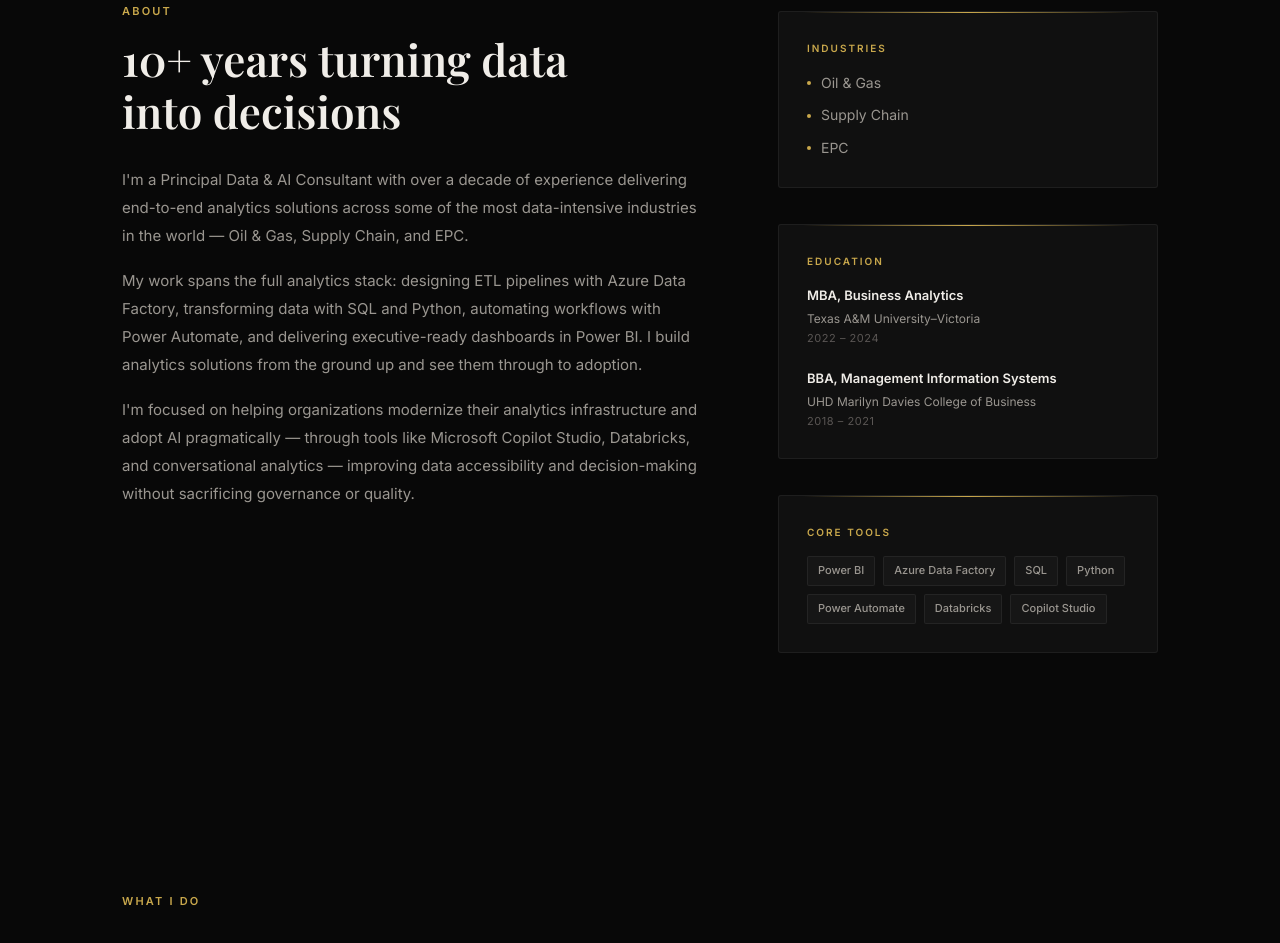
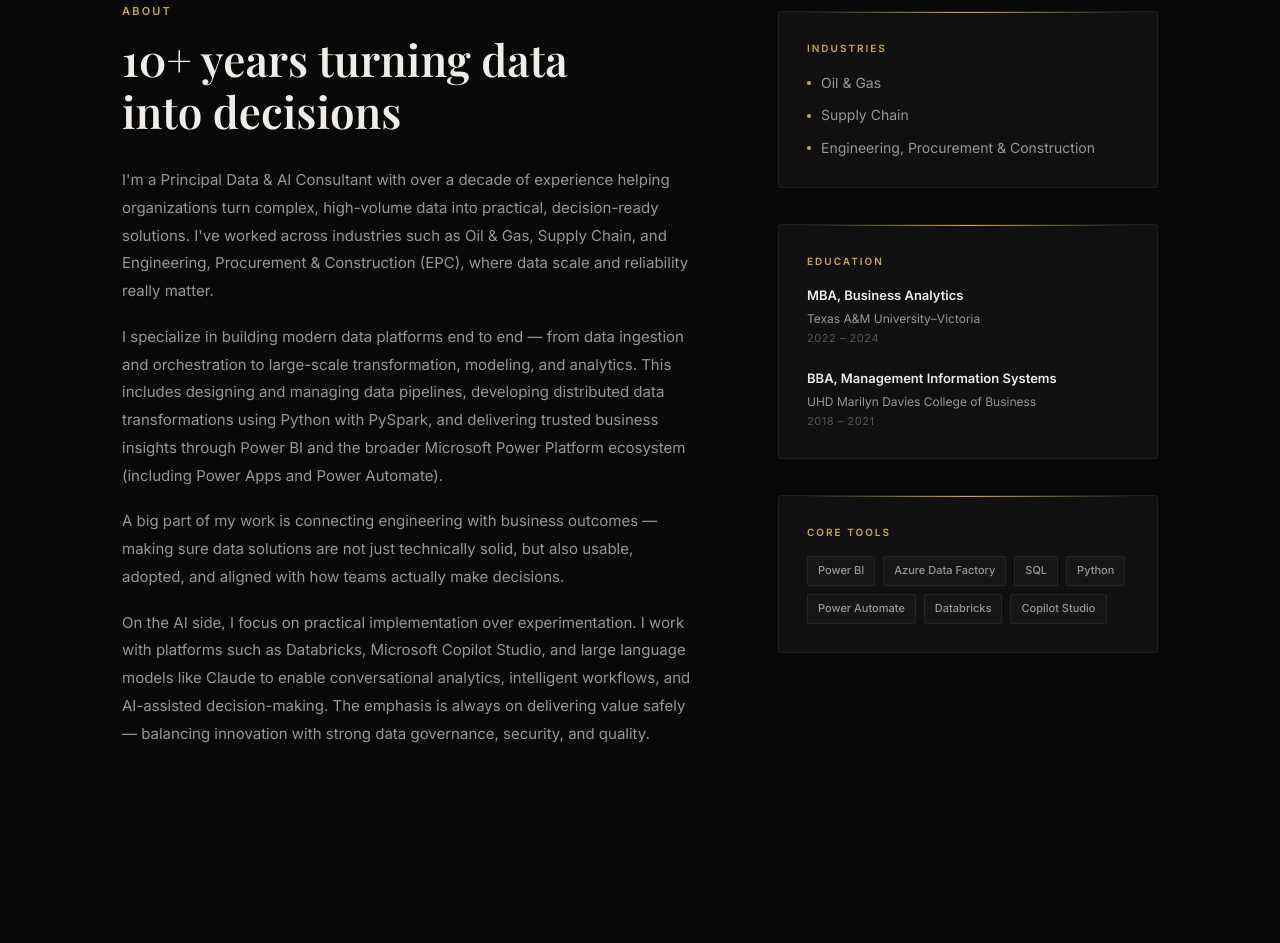
Before and after one commit to MrDataG/MrDataG.github.io, a plain HTML site: page index.html in a window 1280 px wide. Shown: the part 918-1861 px from the top of the page. Drawn offline with nearby package versions, Linux system fonts and the light colour scheme; a web font is replaced by a local one.

Commit message:
revised about

```diff
--- a/index.html
+++ b/index.html
@@ -55,9 +55,10 @@
         <div class="about-text">
           <p class="section-label">About</p>
           <h2 class="section-title">10+ years turning data<br />into decisions</h2>
-          <p class="about-body">I'm a Principal Data &amp; AI Consultant with over a decade of experience delivering end-to-end analytics solutions across some of the most data-intensive industries in the world — Oil &amp; Gas, Supply Chain, and EPC.</p>
-          <p class="about-body">My work spans the full analytics stack: designing ETL pipelines with Azure Data Factory, transforming data with SQL and Python, automating workflows with Power Automate, and delivering executive-ready dashboards in Power BI. I build analytics solutions from the ground up and see them through to adoption.</p>
-          <p class="about-body">I'm focused on helping organizations modernize their analytics infrastructure and adopt AI pragmatically — through tools like Microsoft Copilot Studio, Databricks, and conversational analytics — improving data accessibility and decision-making without sacrificing governance or quality.</p>
+          <p class="about-body">I'm a Principal Data &amp; AI Consultant with over a decade of experience helping organizations turn complex, high-volume data into practical, decision-ready solutions. I've worked across industries such as Oil &amp; Gas, Supply Chain, and Engineering, Procurement &amp; Construction (EPC), where data scale and reliability really matter.</p>
+          <p class="about-body">I specialize in building modern data platforms end to end — from data ingestion and orchestration to large-scale transformation, modeling, and analytics. This includes designing and managing data pipelines, developing distributed data transformations using Python with PySpark, and delivering trusted business insights through Power BI and the broader Microsoft Power Platform ecosystem (including Power Apps and Power Automate).</p>
+          <p class="about-body">A big part of my work is connecting engineering with business outcomes — making sure data solutions are not just technically solid, but also usable, adopted, and aligned with how teams actually make decisions.</p>
+          <p class="about-body">On the AI side, I focus on practical implementation over experimentation. I work with platforms such as Databricks, Microsoft Copilot Studio, and large language models like Claude to enable conversational analytics, intelligent workflows, and AI-assisted decision-making. The emphasis is always on delivering value safely — balancing innovation with strong data governance, security, and quality.</p>
         </div>
         <div class="about-sidebar">
           <div class="about-block">
@@ -65,7 +66,7 @@
             <ul class="about-list">
               <li>Oil &amp; Gas</li>
               <li>Supply Chain</li>
-              <li>EPC</li>
+              <li>Engineering, Procurement &amp; Construction</li>
             </ul>
           </div>
           <div class="about-block">
```
